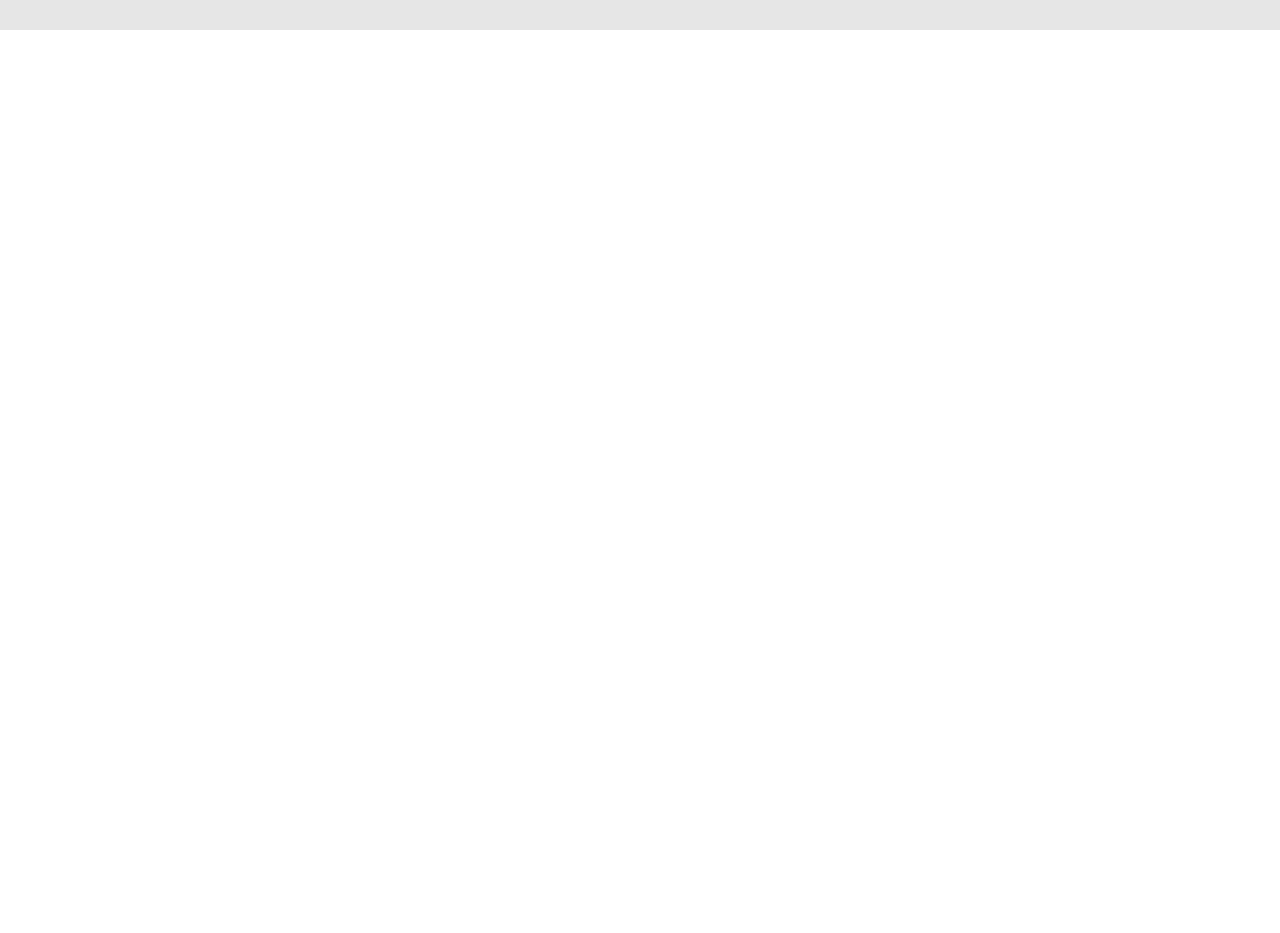
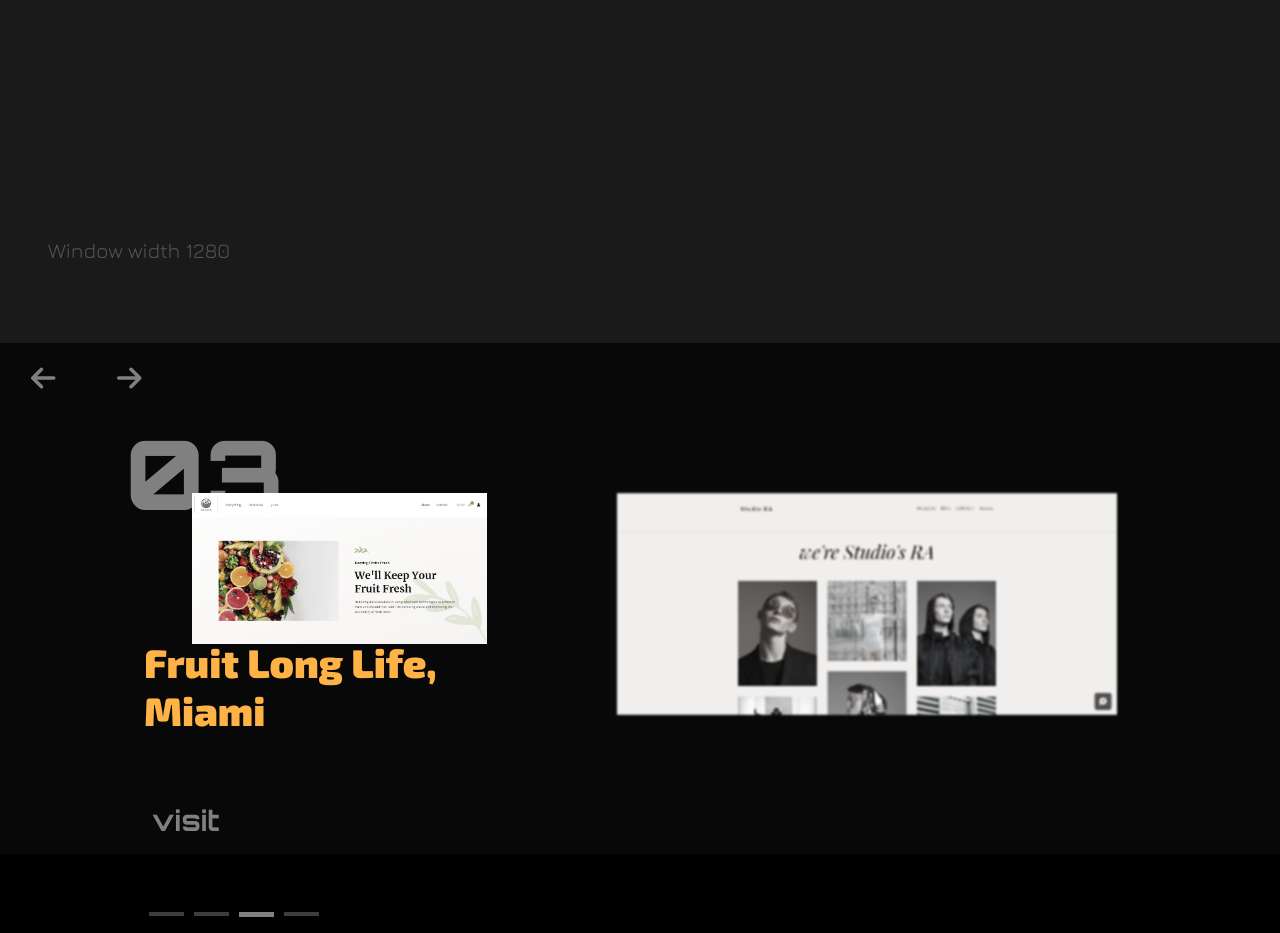
Before and after one commit to Aniket-Patel-swg/NextJsPortfolio, a Next.js app: page / in a window 1280 px wide. Shown: the part 1628-2561 px from the top of the page. Before the commit the page ends 1658 px from the top, so only its background shows below. Built offline with nearby package versions, Linux system fonts and the light colour scheme; a web font is replaced by a local one.

Commit message:
added carousel section and added background color

```diff
--- a/Components/HappyClient.js
+++ b/Components/HappyClient.js
@@ -8,8 +8,11 @@ import { useSpring, useScroll, animated } from "react-spring";
 const HappyClient = () => {
   const { scrollY } = useScroll();
 
-  const [currentItem, setCurrentItem] = useState(0);
+  const [windowWidth, setWindowWidth] = useState(0);
   const [activeIndex, setActiveIndex] = useState(0);
+  const [tablet, setTablet] = useState(false);
+  const [mobile, setMobile] = useState(false);
+  const [smallMobile, setSmallMobile] = useState(false);
   const [paused, setPaused] = useState(false);
   const items = [
     {
@@ -40,6 +43,33 @@ const HappyClient = () => {
   ];
 
   // to keep track of current screen size
+  useEffect(() => {
+    const handleResize = () => {
+      setWindowWidth(window.innerWidth);
+    };
+
+    // Check if window is defined (client-side)
+    if (typeof window !== "undefined") {
+      setWindowWidth(window.innerWidth);
+      window.addEventListener("resize", handleResize);
+
+      if (window.innerWidth < 730) {
+        setTablet(true);
+      }
+
+      if (windowWidth.innerWidth < 534) {
+        setMobile(true);
+      }
+
+      if(windowWidth.innerWidth < 350){
+        setSmallMobile(true);
+      }
+      // Clean up the event listener when the component is unmounted
+      return () => {
+        window.removeEventListener("resize", handleResize);
+      };
+    }
+  }, []);
 
   // useEffect for continous motion
   useEffect(() => {
@@ -47,7 +77,7 @@ const HappyClient = () => {
       if (!paused) {
         setActiveIndex(activeIndex + 1);
       }
-    }, 2000);
+    }, 2500);
 
     if (activeIndex > items.length - 1) {
       setActiveIndex(0);
@@ -61,10 +91,10 @@ const HappyClient = () => {
     setActiveIndex(index);
   }
 
-  function handleLeftButtonClick() {
-    const newIndex = (activeIndex - 1 + items.length) % items.length;
-    setActiveIndex(newIndex);
-  }
+    function handleLeftButtonClick() {
+      const newIndex = (activeIndex - 1 + items.length) % items.length;
+      setActiveIndex(newIndex);
+    }
 
   function handleRightButtonClick() {
     const newIndex = (activeIndex + 1) % items.length;
@@ -97,6 +127,7 @@ const HappyClient = () => {
               fabrics of web like HTML, CSS and JS.
             </animated.p>
           </section>
+          <p>Window width {windowWidth}</p>
         </div>
 
         <div style={background} className={Styles.carouel_2}>
@@ -194,13 +225,16 @@ const HappyClient = () => {
           >
             <ul
               className={Styles.images_list}
-              style={{ transform: `translateX(-${activeIndex * 705}px)` }}
-              // style={{transform : 'TranslateX(-1680px)'}}
+              style={{
+                transform: `translateX(-${
+                  activeIndex * (tablet ? (mobile ? 340 : 450) : 705)
+                }px)`,
+              }}
             >
-              {items.map((item) => {
+              {items.map((item,index) => {
                 return (
                   <>
-                    <li className={Styles.Images}>
+                    <li key={item.Number} className={index === activeIndex ? Styles.Images : Styles.grayscale_image}>
                       <img src={item.images} alt="" />
                     </li>
                   </>
--- a/Components/Promotion.js
+++ b/Components/Promotion.js
@@ -77,7 +77,7 @@ const Promotion = () => {
             </span>
             <span>
               {" "}
-              <Link href="">
+              <Link href="https://www.instagram.com/aniketpatel0412" target="_blank">
                 <FontAwesomeIcon icon={faInstagram} size="2x" />
               </Link>
             </span>
--- a/pages/index.js
+++ b/pages/index.js
@@ -11,7 +11,7 @@ export default function Home() {
     {/* <Navbar /> */}
       <Hero />
       <Promotion />
-      {/* <HappyClient /> */}
+      <HappyClient />
       {/* <About />
       <Contact /> */}
       {/* https://relatablecode.com/how-to-easily-trigger-react-spring-animation-when-in-view */}
--- a/styles/HappyClient.module.css
+++ b/styles/HappyClient.module.css
@@ -31,7 +31,10 @@
     /* color: white; */
     overflow-x: hidden;
     align-items: center;
-    background-color: #8e8e8e33;
+    background-color: rgba(0, 0, 0, 0.7);
+}
+.carouel_2::-webkit-scrollbar{
+  display: none;
 }
 .carouel_2 p{
     color: burlywood;
@@ -42,7 +45,7 @@
     overflow: hidden;
     left: 15%;
     z-index: 2;
-    width: min-content;
+    /* width: min-content; */
 }
 .carouel_2  .images_list {
     display: flex;
@@ -54,8 +57,6 @@
 .Images{
     align-items: center;
     padding: 0px 65px;
-    /* margin: 1rem; */
-    /* background-color: grey; */
 }
 .Images img {
     display: flex;
@@ -63,7 +64,29 @@
     width: 560px;
     /* border-radius: 0.5rem;
     border: 5px solid rgb(67, 67, 67); */
+    filter: grayscale(45%);
+    transition: filter,width 0.3s ease-in-out;
   }
+  .grayscale_image{
+    align-items: center;
+    padding: 0px 65px;
+}
+  .grayscale_image img{
+    display: flex;
+    object-fit: contain;
+    width: 500px;
+    filter: grayscale(90%) blur(1px);
+    transition: filter 0.4s ease-in-out; /* Adds a smooth transition effect */
+  }
+  .check{
+    position: absolute;
+    left: 5px;
+    background-color: white;
+  }
+  .grayscale_image:hover {
+    filter: none;
+  }
+
 .overflow_div{
     overflow-x: hidden;
 }
@@ -123,7 +146,7 @@
 
   .combined_section{
     /* padding: 5rem; */
-   height: 100%;
+   /* height: 100%; */
    left: 10%;
    position: absolute;
    z-index: 10;
@@ -147,8 +170,7 @@
     font-size: 2.5rem;
     font-family: 'Exo 2', sans-serif, Verdana, Geneva, Tahoma, sans-serif;
     font-weight: 900;
-    color: black;
-
+    color: #FFB347;
   }
 
   .link_section{
@@ -164,7 +186,7 @@
     transition: transform 0.4s;
   }
   .link_section a{
-    color: black;
+    color: gray;
     font-size: 1.5rem;
     text-decoration: wavy;
 }
@@ -208,7 +230,7 @@
   .arrow:before {
     animation: opacityFallbackOut .5s step-end forwards;
     backface-visibility: hidden;
-    background-color: rgb(200, 200, 200);
+    background-color: rgb(53, 53, 53);
     clip-path: polygon(-1% 0, 0 0, -25% 100%, -1% 100%);
     content: "";
     height: 100%;
@@ -226,7 +248,7 @@
   }
 
   .arrow:after {
-    background-color: #FFFFFF;
+    background-color: #666666;
   }
 
   .arrow span {
@@ -303,3 +325,69 @@
     left: 0px;
   }
 }
+
+@media (max-width : 730px) {
+  .Images img{
+    max-width: 450px;
+    padding: 0px 25px;
+    text-align: center;
+    transition: max-width 0.3s ease-in-out;
+  }
+  .Images{
+    z-index: 20;
+    padding: 0px 0px;
+  }
+  .inner{
+    left: 0px;
+  }
+  .images_list{
+    padding: 0px;
+    align-items: center;
+    margin: auto;
+    text-align: center;
+  }
+  .grayscale_image{
+    padding: 1em;
+    z-index: 20;
+  }
+  .grayscale_image img{
+    max-width: 400px;
+    padding: 0px 25px;
+    text-align: center;
+  }
+  .combined_section{
+    height: 60vh;
+    margin-top: 8rem;
+    align-items: center;
+  }
+  .title_section{
+    text-align: center;
+    margin-bottom: 1rem;
+  }
+  .title_wrapper h1 {
+    color: rgb(188, 22, 164);
+  }
+  .link_section{
+    margin-bottom: 1rem;
+  }
+}
+
+@media (max-width : 534px) {
+  .Images img{
+    width: 300px;
+    padding: 0px 20px;
+  }
+  .grayscale_image img{
+    width: 250px;
+    padding: 0px 20px;
+  }
+  .Images{
+    z-index: 20;
+  }
+  .grayscale_image{
+    z-index: 20;
+  }
+  .combined_section{
+    z-index: 0;
+  }
+}
--- a/styles/Pormotion.module.css
+++ b/styles/Pormotion.module.css
@@ -63,7 +63,7 @@
 }
 .contact_button a{
   text-decoration: none;
-  color: #18181a;
+  color: rgb(254, 168, 241);
 }
 
 .contact_button span:first-child {
@@ -95,6 +95,8 @@
   width: 100%;
   height: 100%;
   background-color: gray;
+  font-weight: 700;
+  font-size: 1.2rem;
   transform-origin: bottom center;
   transition: transform 600ms cubic-bezier(0.48, 0, 0.12, 1);
   transform: skewY(9.3deg) scaleY(0);
@@ -127,7 +129,7 @@
   font-weight: 800;
    transition: color 0.5s ease-in-out, box-shadow 0.5s ease-in-out;
    color: gray;
-   border: 2px solid rgb(192, 192, 192);
+   border: 2px solid rgb(122, 122, 122);
    margin-bottom: 3rem;
    border-radius: 0.5rem;
    cursor: pointer;
--- a/styles/globals.css
+++ b/styles/globals.css
@@ -8,4 +8,5 @@
 body{
     font-family: 'Orbitron','Jura','Exo 2', sans-serif, Verdana, Geneva, Tahoma, sans-serif ;
     overflow-x: hidden;
+    background-color: black;
 }
```
